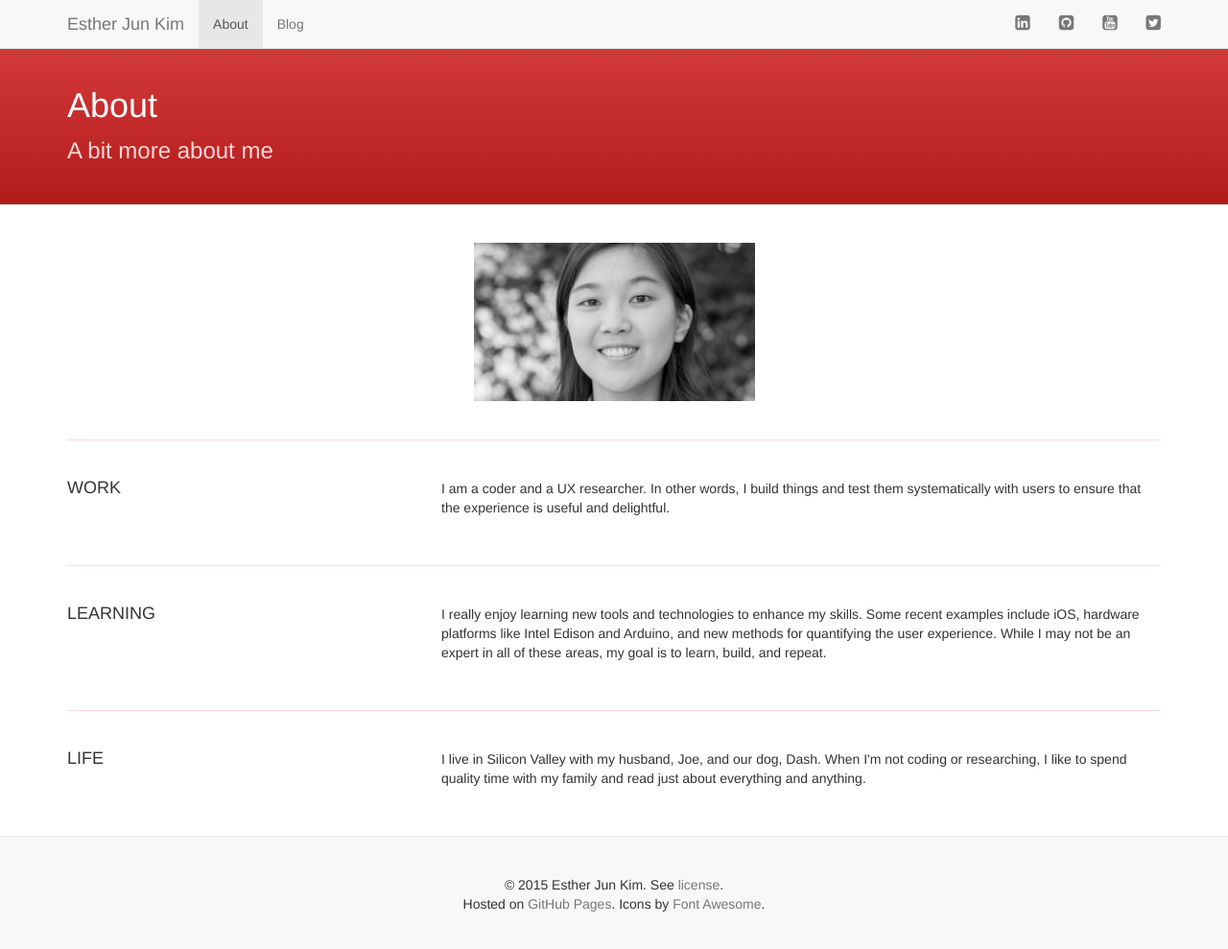
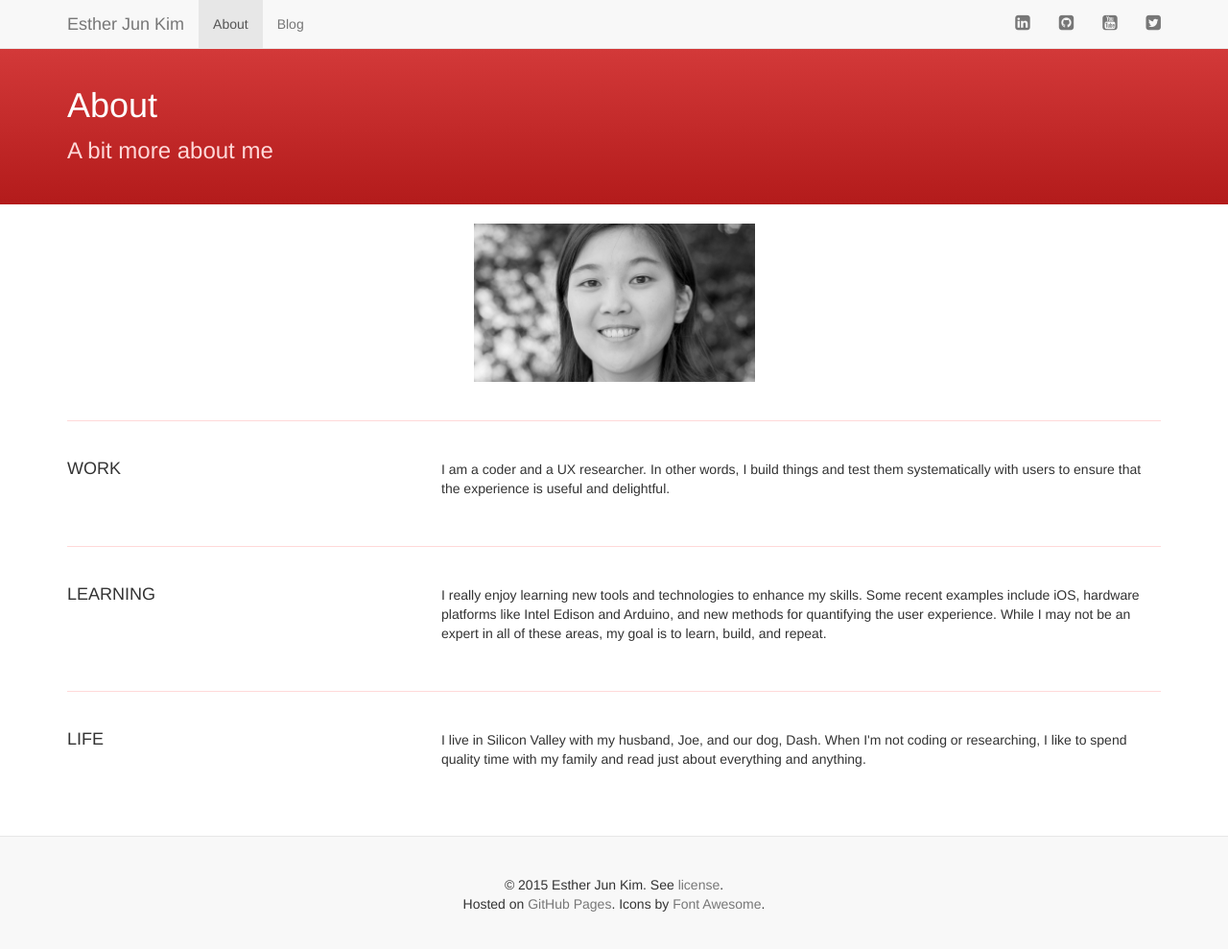
Before and after one commit to estherjk/estherjk.github.io, a Jekyll site: the page built from about/index.html, in a window 1280 px wide and 991 px high. Shown: the whole window at 96% size. Built offline with Jekyll 4.4.1, drawn with Linux system fonts in a browser that asks for light colours; nearby versions of some CDN libraries; Markdown is read by kramdown in place of the engine named in the settings.

Commit message:
Remove margin-bottom from site-header class

```diff
--- a/styles/site.css
+++ b/styles/site.css
@@ -195,7 +195,6 @@ code {
 /*** Site header styles ***/
 
 .site-header {
-  margin-bottom: 20px;
   padding: 40px 0;
   color: white;
   text-align: left;
```
